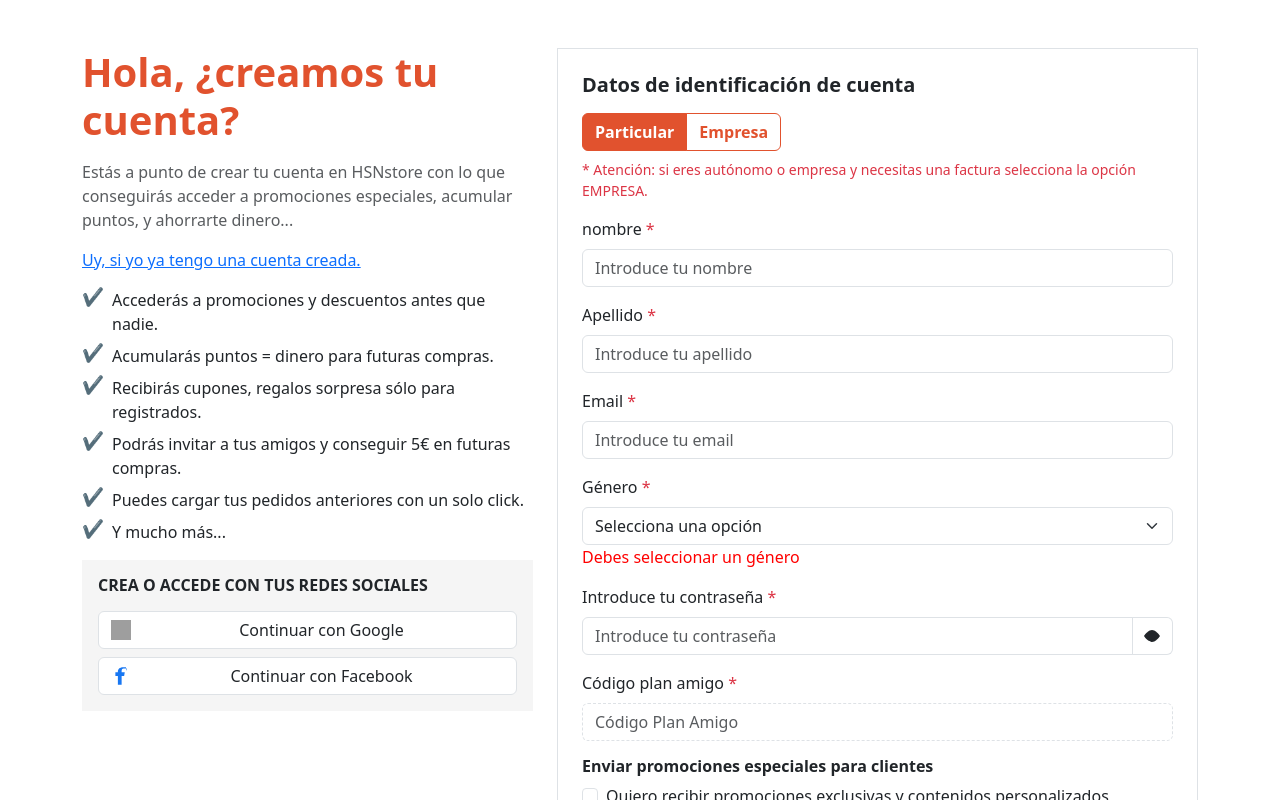
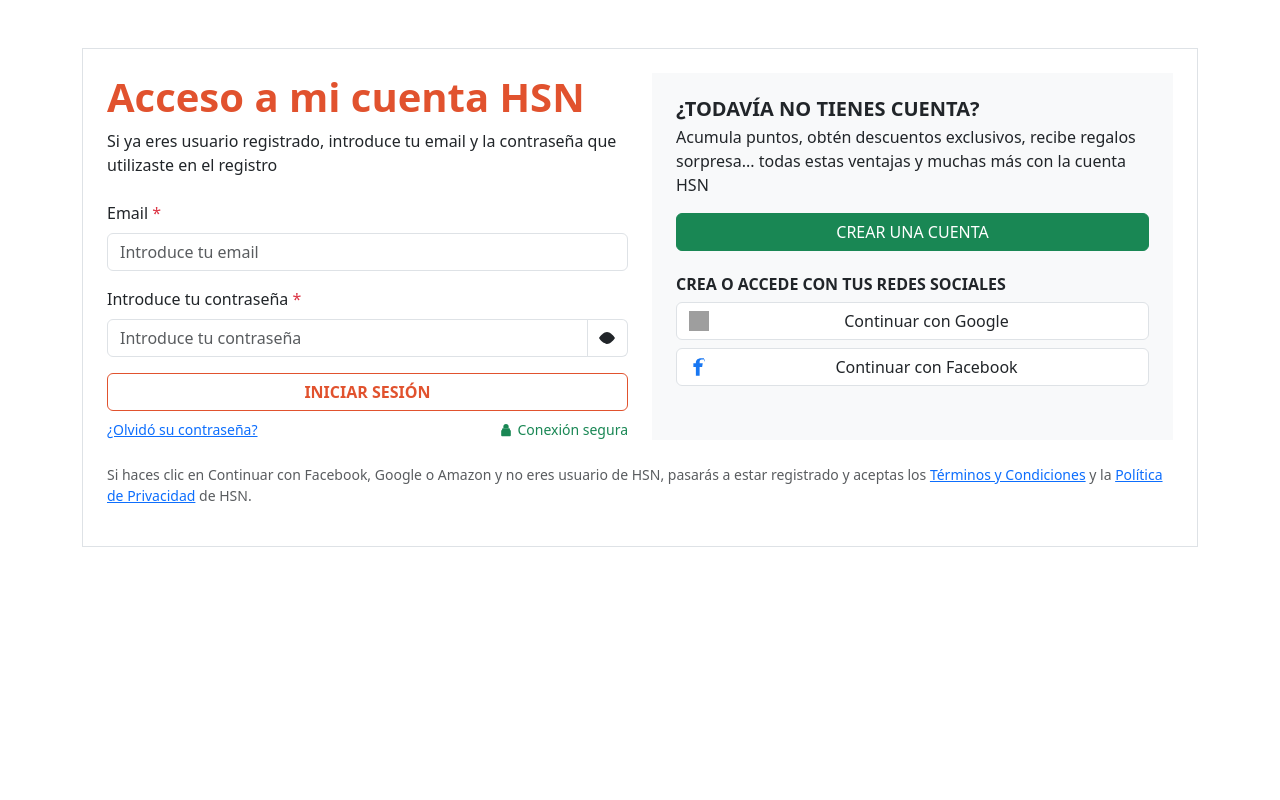
Before and after one commit to albermh16/mi-app-react, a React (Vite) app in the folder cliente/: page / in a window 1280 px wide. Shown: the top 800 px of the page. Built offline with nearby package versions, Linux system fonts and the light colour scheme; grey boxes are pictures that could not be loaded.

Commit message:
Login cliente creado

```diff
--- a/cliente/package.json
+++ b/cliente/package.json
@@ -17,6 +17,7 @@
     "multer": "^1.4.5-lts.1",
     "react": "^19.1.1",
     "react-dom": "^19.1.1",
+    "react-router-dom": "^7.9.3",
     "validator": "^13.12.0"
   },
   "devDependencies": {
--- a/cliente/src/App.jsx
+++ b/cliente/src/App.jsx
@@ -1,9 +1,9 @@
 import Registro from './componentes/zonaCliente/RegistroComponent/Registro';
-
+import Login from './componentes/zonaCliente/loginComponent/Login';
 function App() {
   return (
     <div>
-      <Registro />
+      <Login />
     </div>
   )
 }
--- a/cliente/src/componentes/zonaCliente/RegistroComponent/Registro.jsx
+++ b/cliente/src/componentes/zonaCliente/RegistroComponent/Registro.jsx
@@ -30,7 +30,7 @@
         nombre: "",
         apellidos: "",
         email: "",
-        password: "",
+        password: "ASDASDAS",
     });
 
     const emailValidoEmp = tieneArroba(formEmpresa.email);
--- /dev/null
+++ b/cliente/src/componentes/zonaCliente/loginComponent/Login.jsx
@@ -0,0 +1,203 @@
+import { useState } from 'react';
+import 'bootstrap/dist/css/bootstrap.min.css';
+import 'bootstrap/dist/js/bootstrap.bundle.min.js';
+import InputBox from '../../compGlobales/InputBoxComponent/inputBox';
+import InputBoxPassword from '../../compGlobales/InputBoxComponent/InputBoxPassword';
+
+function Login() {
+    const [showPassword, setShowPassword] = useState(false);
+
+    const [login, setLogin] = useState({
+        email: "",
+        password: ""
+    });
+
+    const OnChangeHandler = (ev) => {
+        const { name, value } = ev.target;
+        setLogin({ ...login, [name]: value });
+    }
+
+
+    const handleSubmit = async (ev) => {
+        ev.preventDefault();
+
+        const datos = login ? login : null;
+
+        console.log(`Datos del formulario: ${datos}`);
+
+        //mando datos al servidor de nodejs al servicio API-REST
+        try {
+
+            const respuesta = await fetch("http://localhost:3000/api/Cliente/Login", { //<--- el await recupera la respuesta del servidor CORRECTA! como el .then
+
+                method: "POST",
+                headers: {
+                    "Content-Type": "application/json"
+                },
+                body: JSON.stringify(datos), //<--------Serializamos el objeto literal a texto para incluirlo en la peticion
+
+            });
+
+            // el objeto respuesta
+            console.log(`Estado HTTP: ${respuesta.status}`);
+
+            // si el servidor devuelve JSON, lo parseamos
+            const data = await respuesta.json();
+
+        } catch (error) {
+            console.log(`Error en la peticion: ${error}`)
+        }
+
+    };
+
+    return (
+        <div className="container my-5">
+            <div className="border p-4">
+                <div className="row">
+                    {/* Sección de acceso (izquierda) */}
+                    <div className="col-lg-6">
+                        <h1 style={{ color: "#e1522e" }} className="fw-bold mb-2">
+                            Acceso a mi cuenta HSN
+                        </h1>
+                        <p className="mb-4">
+                            Si ya eres usuario registrado, introduce tu email y la contraseña que
+                            utilizaste en el registro
+                        </p>
+                        <form className="needs-validation" noValidate onSubmit={handleSubmit}>
+                            <InputBox
+                                id="email"
+                                label="Email"
+                                placeholder="Introduce tu email"
+                                name="email"
+                                type="text"
+                                required={true}
+                                value={login.email}
+                                OnChangeHandler={OnChangeHandler}
+                            />
+                            <div className="mb-3">
+                                <InputBoxPassword
+                                    id="password"
+                                    label="Introduce tu contraseña"
+                                    placeholder="Introduce tu contraseña"
+                                    name="password"
+                                    showPassword={showPassword}
+                                    setShowPassword={setShowPassword}
+                                    required={true}
+                                    OnChangeHandler={OnChangeHandler}
+
+                                />
+                                <div className="invalid-feedback">
+                                    Introduce tu contraseña.
+                                </div>
+                            </div>
+                            {/* Botón de iniciar sesión */}
+                            <button
+                                type="submit"
+                                className="btn w-100"
+                                style={{
+                                    backgroundColor: "#fff",
+                                    borderColor: "#e1522e",
+                                    color: "#e1522e",
+                                    fontWeight: 600,
+                                }}
+                            >
+                                INICIAR SESIÓN
+                            </button>
+                            {/* Links debajo del botón */}
+                            <div className="mt-2 d-flex justify-content-between align-items-center">
+                                <a href="#" className="text-primary small">
+                                    ¿Olvidó su contraseña?
+                                </a>
+                                <span className="text-success small d-flex align-items-center">
+                                    {/* Icono de candado (simplificado) */}
+                                    <svg
+                                        xmlns="http://www.w3.org/2000/svg"
+                                        width="14"
+                                        height="14"
+                                        fill="currentColor"
+                                        viewBox="0 0 16 16"
+                                        className="me-1"
+                                    >
+                                        <path d="M8 1a3 3 0 00-3 3v2h6V4a3 3 0 00-3-3z" />
+                                        <path d="M3.5 8V7a1 1 0 011-1h7a1 1 0 011 1v1a1 1 0 011 1v5a1 1 0 01-1 1h-9a1 1 0 01-1-1V9a1 1 0 011-1z" />
+                                    </svg>
+                                    Conexión segura
+                                </span>
+                            </div>
+                        </form>
+                    </div>
+
+                    {/* Sección de alta y redes (derecha) */}
+                    <div className="col-lg-6 mt-4 mt-lg-0">
+                        <div className="p-4 bg-light h-100">
+                            <h5 className="fw-bold text-uppercase mb-1">
+                                ¿Todavía no tienes cuenta?
+                            </h5>
+                            <p className="mb-3">
+                                Acumula puntos, obtén descuentos exclusivos, recibe regalos sorpresa...
+                                todas estas ventajas y muchas más con la cuenta HSN
+                            </p>
+                            <button className="btn btn-success w-100 mb-4">
+                                CREAR UNA CUENTA
+                            </button>
+                            <h6 className="fw-bold text-uppercase mb-2">
+                                Crea o accede con tus redes sociales
+                            </h6>
+                            <button
+                                type="button"
+                                className="btn w-100 mb-2 d-flex align-items-center border"
+                                style={{ backgroundColor: "#fff", borderColor: "#dadce0" }}
+                            >
+                                <img
+                                    src="https://developers.google.com/identity/images/g-logo.png"
+                                    alt="Google"
+                                    width={20}
+                                    height={20}
+                                    className="me-2"
+                                />
+                                <span className="flex-grow-1 text-center">
+                                    Continuar con Google
+                                </span>
+                            </button>
+                            <button
+                                type="button"
+                                className="btn w-100 d-flex align-items-center border"
+                                style={{ backgroundColor: "#fff", borderColor: "#dadce0" }}
+                            >
+                                <svg
+                                    xmlns="http://www.w3.org/2000/svg"
+                                    width="20"
+                                    height="20"
+                                    fill="#1877F2"
+                                    className="me-2"
+                                    viewBox="0 0 16 16"
+                                >
+                                    <path d="M12.73 2h-2.6C8.84 2 8.5 2.77 8.5 4v1H11l-.5 3H8.5v7H5.5V8H3.5V5h2v-.75C5.5 2.83 6.79 1 9.73 1H12v3z" />
+                                </svg>
+                                <span className="flex-grow-1 text-center">
+                                    Continuar con Facebook
+                                </span>
+                            </button>
+                        </div>
+                    </div>
+                </div>
+                {/* Nota legal inferior */}
+                <p className="small text-muted mt-4">
+                    Si haces clic en Continuar con Facebook, Google o Amazon y no eres usuario
+                    de HSN, pasarás a estar registrado y aceptas los{" "}
+                    <a href="#" className="text-primary text-decoration-underline">
+                        Términos y Condiciones
+                    </a>{" "}
+                    y la{" "}
+                    <a href="#" className="text-primary text-decoration-underline">
+                        Política de Privacidad
+                    </a>{" "}
+                    de HSN.
+                </p>
+            </div>
+        </div>
+    );
+}
+
+
+export default Login
```
Also changed, not shown: cliente/src/componentes/zonaCliente/loginComponent/asd.txt (deleted), 2 other files (tests, documents, lock files or other folders).
